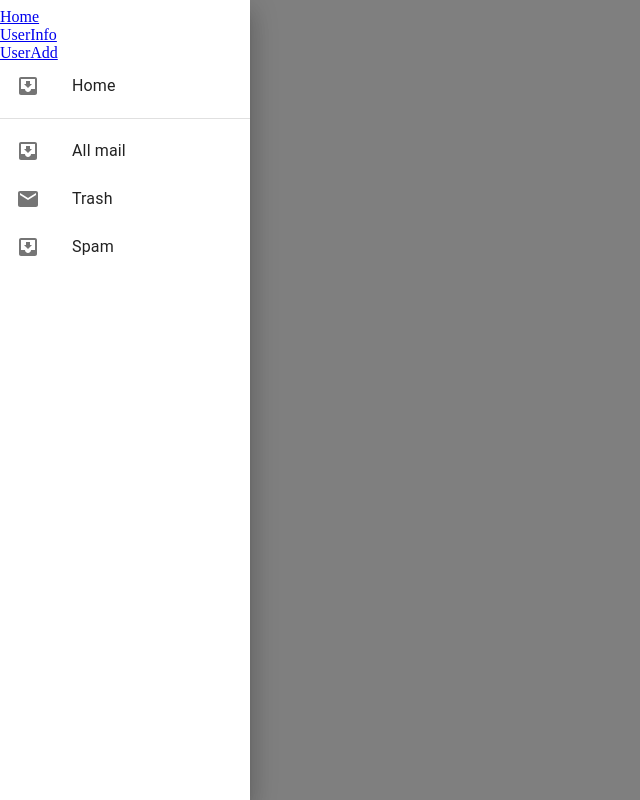
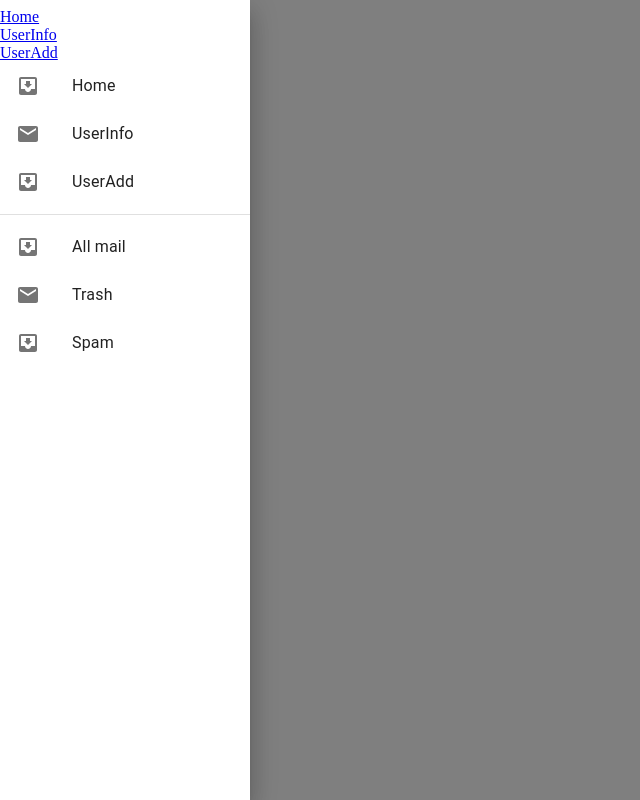
Before and after one commit to koyamal/gae-app, a React (Create React App) app in the folder client/: page / in a window 1280 px wide. Both pictures are taken after a click on the button 40 px from the left and 26 px from the top of the page. Shown: the whole page, without its empty margins (0-640 px from the left). Built offline with nearby package versions, Linux system fonts and the light colour scheme.

Commit message:
ListItemButtonにonClickを追加

```diff
--- a/client/src/components/molecules/MyDrawer.tsx
+++ b/client/src/components/molecules/MyDrawer.tsx
@@ -22,7 +22,11 @@ export default function MyDrawer() {
     setOpen(newOpen);
   };
 
-  const MenuList = [{pageTitle: "Home", pagePath: "/"}];
+  const MenuList = [
+    {pageTitle: "Home", pagePath: "/"},
+    {pageTitle: "UserInfo", pagePath: "/user"},
+    {pageTitle: "UserAdd", pagePath: "/adduser"},
+  ];
 
   const DrawerList = (
     <Box sx={{ width: 250 }} role="presentation" onClick={toggleDrawer(false)}>
@@ -36,7 +40,7 @@ export default function MyDrawer() {
       </div>
         {MenuList.map((menuItem, index) => (
           <ListItem key={menuItem.pageTitle} disablePadding>
-            <ListItemButton onClick={() => {}}>
+            <ListItemButton onClick={() => { navigation(menuItem.pagePath)}}>
               <ListItemIcon>
                 {index % 2 === 0 ? <InboxIcon /> : <MailIcon />}
               </ListItemIcon>
```
